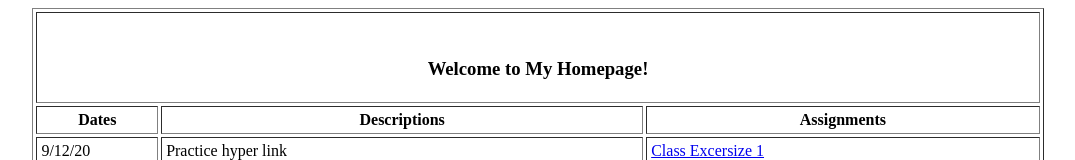
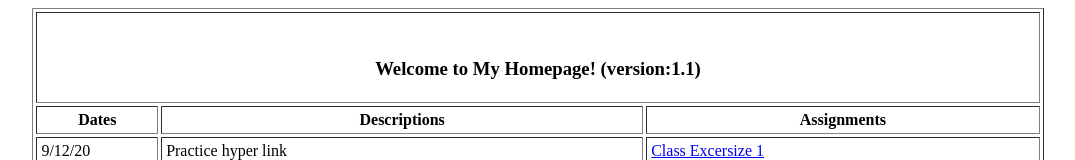
Before and after one commit to gerryhzgtest2021/myExampleWeb, a plain HTML site: page index.html in a window 1280 px wide. Shown: the top 160 px of the page, without its empty margins (102-1177 px from the left). Drawn offline with Linux system fonts and the light colour scheme.

Commit message:
Update index.html

```diff
--- a/index.html
+++ b/index.html
@@ -3,13 +3,13 @@
 <head>
   <meta charset="UTF-8">
   <meta name="viewport" content="width=device-width, initial-scale=1.0">
-  <title>::Welcome to my homepage:: (version:1.1)</title>
+  <title>::Welcome to my homepage::</title>
 </head>
 <body>
   <table border="1" width="80%" cellpadding="4" cellspacing="3" align="center">
     <tr>
       <th colspan="3">
-        <h3><br>Welcome to My Homepage!</h3>
+        <h3><br>Welcome to My Homepage! (version:1.1)</h3>
       </th>
     </tr>
     <tr>
```
